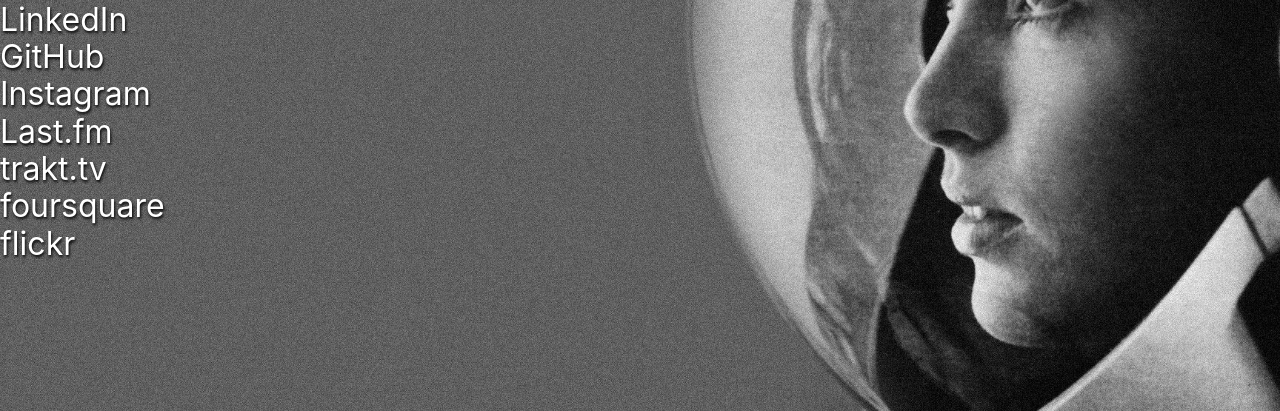
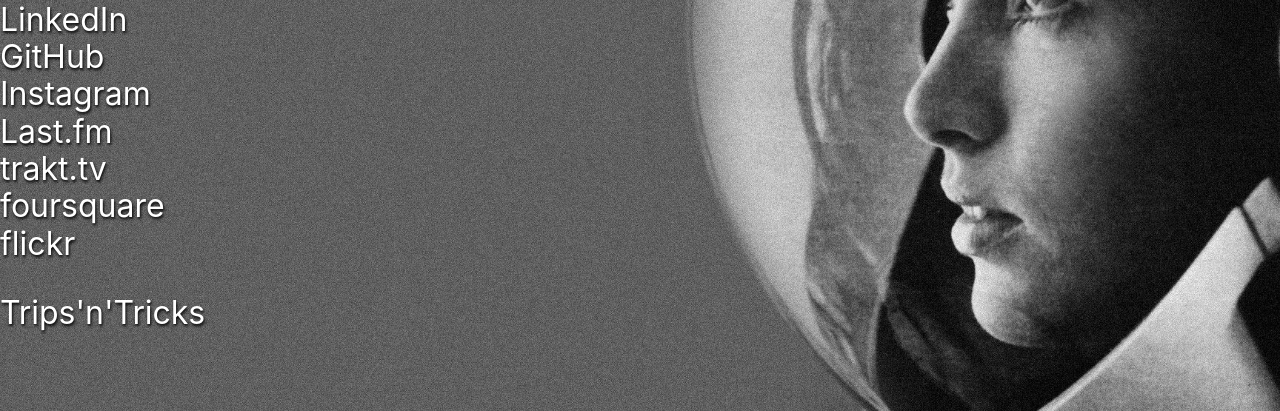
Before and after one commit to ebertek/ebertek.com, a PHP site: page / in a window 1280 px wide. Shown: the part 389-800 px from the top of the page. Run offline with PHP 8.4, Linux system fonts and the light colour scheme; data that the repository does not hold is empty.

Commit message:
Add Trips'n'Tricks

```diff
--- a/index.php
+++ b/index.php
@@ -70,6 +70,9 @@
           <li><a href="<?php echo $fsq[$device]; ?>" title="foursquare">foursquare</a></li>
           <li><a href="https://www.flickr.com/photos/ebertek" title="flickr">flickr</a></li>
         </ul>
+        <ul>
+          <li><a href="https://trips-n-tricks.co.uk" title="Trips'n'Tricks">Trips'n'Tricks</a></li>
+        </ul>
       </main>
 
     </div>
```
